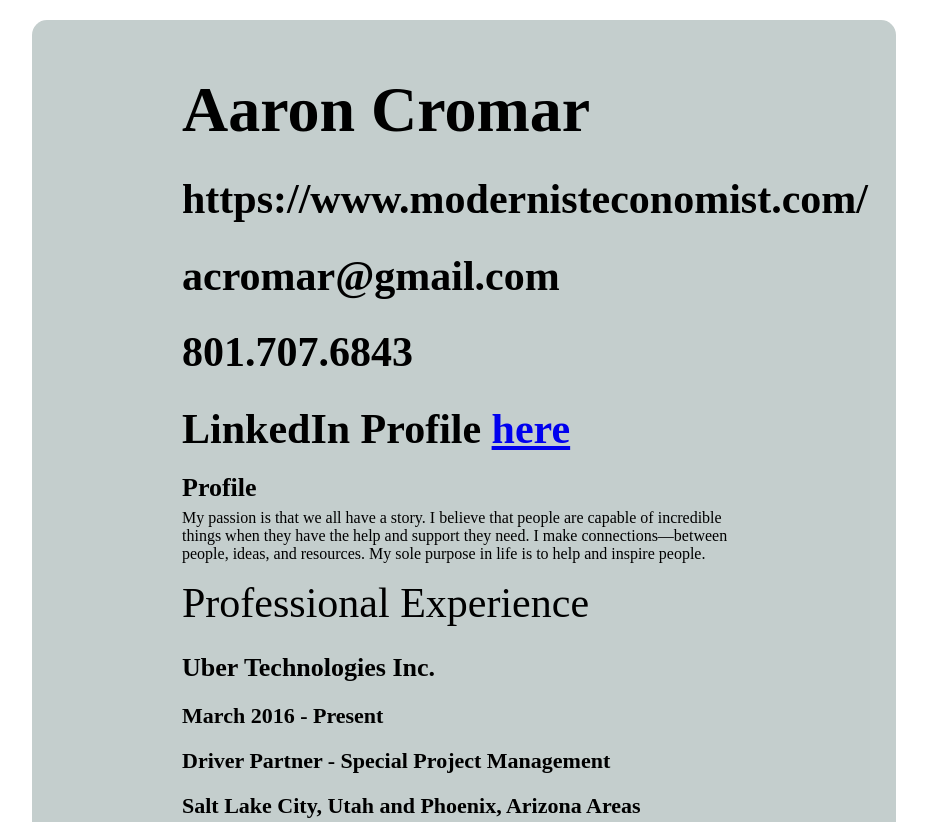
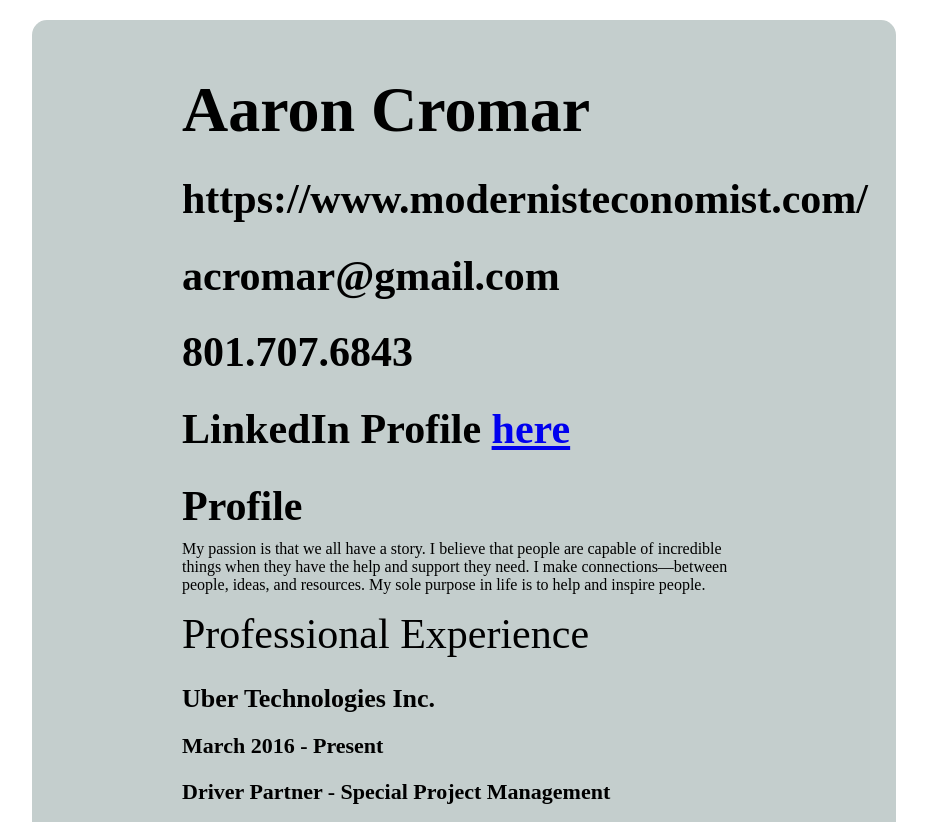
Before and after one commit to acromar/acromar.github.io, a plain HTML site: page basic_resume.html in a window 1280 px wide. Shown: the top 822 px of the page, without its empty margins (176-1103 px from the left). Drawn offline with Linux system fonts and the light colour scheme.

Commit message:
Update basic_resume.html

```diff
--- a/basic_resume.html
+++ b/basic_resume.html
@@ -19,7 +19,7 @@
 			</div>
 
 			<div id="content-summary">
-				<h3>Profile</h3>
+				<h2>Profile</h2>
 				<p>My passion is that we all have a story. I believe that people are capable of incredible things when they have the help and support they need. I make connections—between people, ideas, and resources. My sole purpose in life is to help and inspire people.</p>
 			</div>
 
```
